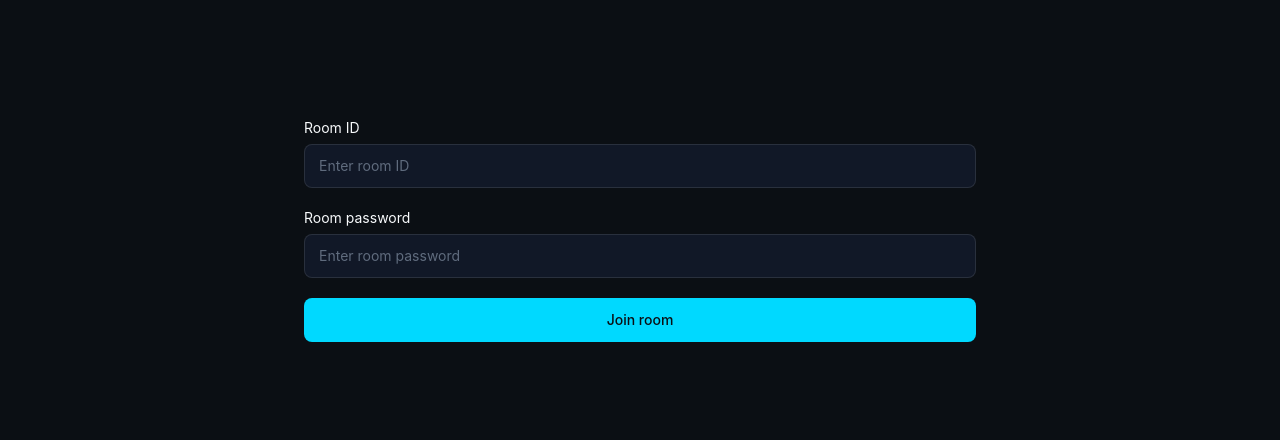
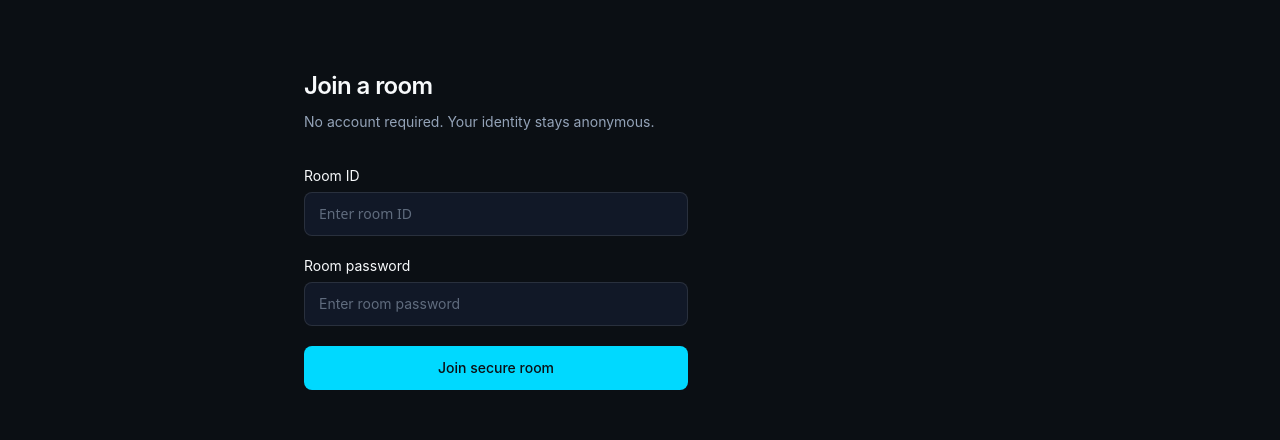
Before and after one commit to akshay-chanda/GhostChat, a React (Vite) app in the folder frontend/: page /join in a window 1280 px wide. Shown: the part 170-610 px from the top of the page. Built offline with nearby package versions, Linux system fonts and the light colour scheme; no server answers.

Commit message:
update join room form

```diff
--- a/frontend/src/components/room/JoinRoomForm.jsx
+++ b/frontend/src/components/room/JoinRoomForm.jsx
@@ -11,8 +11,10 @@ export default function JoinRoomForm({ initialRoomId = '' }) {
   const [submitting, setSubmitting] = useState(false);
   const [error, setError] = useState(null);
 
-  // Automatically fill Room ID and Password from
-  // Share Link / Copy Link / QR code
+  /*
+   * Automatically fill Room ID and Password
+   * from Share Link / Copy Link / QR code.
+   */
   useEffect(() => {
     const roomFromUrl = searchParams.get('room');
     const passwordFromUrl = searchParams.get('password');
@@ -66,14 +68,51 @@ export default function JoinRoomForm({ initialRoomId = '' }) {
   };
 
   return (
-    <form onSubmit={handleSubmit} className="w-full">
-      <div className="space-y-5">
+    <form
+      onSubmit={handleSubmit}
+      className="w-full max-w-sm"
+    >
+      {/* Heading */}
+
+      <div>
+        <h1
+          className="
+            text-2xl
+            font-semibold
+            tracking-tight
+            text-[#F8FAFC]
+          "
+        >
+          Join a room
+        </h1>
+
+        <p
+          className="
+            mt-2
+            text-sm
+            leading-6
+            text-[#94A3B8]
+          "
+        >
+          No account required. Your identity stays anonymous.
+        </p>
+      </div>
+
+      {/* Form fields */}
+
+      <div className="mt-8 space-y-5">
 
         {/* Room ID */}
+
         <div>
           <label
             htmlFor="roomId"
-            className="mb-1.5 block text-sm text-[#F8FAFC]"
+            className="
+              mb-1.5
+              block
+              text-sm
+              text-[#F8FAFC]
+            "
           >
             Room ID
           </label>
@@ -97,23 +136,32 @@ export default function JoinRoomForm({ initialRoomId = '' }) {
               bg-[#111827]
               px-3.5
               py-2.5
-              text-base
+              font-mono
+              text-sm
+              tracking-wide
               text-[#F8FAFC]
+              placeholder:font-sans
+              placeholder:tracking-normal
               placeholder:text-[#94A3B8]/60
               focus:border-transparent
               focus:outline-none
               focus-visible:ring-2
               focus-visible:ring-[#00D9FF]
-              sm:text-sm
             "
           />
         </div>
 
         {/* Password */}
+
         <div>
           <label
             htmlFor="roomPassword"
-            className="mb-1.5 block text-sm text-[#F8FAFC]"
+            className="
+              mb-1.5
+              block
+              text-sm
+              text-[#F8FAFC]
+            "
           >
             Room password
           </label>
@@ -122,7 +170,9 @@ export default function JoinRoomForm({ initialRoomId = '' }) {
             id="roomPassword"
             type="password"
             value={password}
-            onChange={(e) => setPassword(e.target.value)}
+            onChange={(e) =>
+              setPassword(e.target.value)
+            }
             required
             autoComplete="current-password"
             placeholder="Enter room password"
@@ -135,29 +185,23 @@ export default function JoinRoomForm({ initialRoomId = '' }) {
               bg-[#111827]
               px-3.5
               py-2.5
-              text-base
+              text-sm
               text-[#F8FAFC]
               placeholder:text-[#94A3B8]/60
               focus:border-transparent
               focus:outline-none
               focus-visible:ring-2
               focus-visible:ring-[#00D9FF]
-              sm:text-sm
             "
           />
         </div>
 
         {/* Error */}
+
         {error && (
           <p
             role="alert"
             className="
-              rounded-lg
-              border
-              border-[#EF4444]/20
-              bg-[#EF4444]/5
-              px-3
-              py-2.5
               text-sm
               leading-5
               text-[#EF4444]
@@ -168,6 +212,7 @@ export default function JoinRoomForm({ initialRoomId = '' }) {
         )}
 
         {/* Submit */}
+
         <button
           type="submit"
           disabled={submitting}
@@ -196,9 +241,10 @@ export default function JoinRoomForm({ initialRoomId = '' }) {
             touch-manipulation
           "
         >
-          {submitting ? 'Joining room…' : 'Join room'}
+          {submitting
+            ? 'Joining room…'
+            : 'Join secure room'}
         </button>
-
       </div>
     </form>
   );
```
